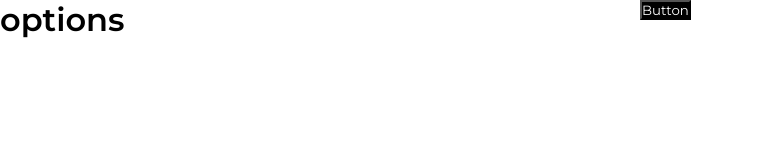
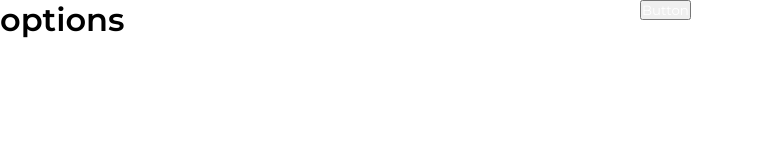
Before and after one commit to linus345/component-maker, a React (Create React App) app: page / in a window 1280 px wide. Shown: the top 160 px of the page, without its empty margins (0-782 px from the left). Built offline with nearby package versions, Linux system fonts and the light colour scheme.

Commit message:
added styles as an object in state

```diff
--- a/src/components/App.js
+++ b/src/components/App.js
@@ -6,13 +6,23 @@ import ViewSection from './ViewSection';
 import CodeSection from './CodeSection';
 
 function App() {
-  const [bg, setBg] = useState("#000");
+  const [styles, setStyles] = useState({
+    "background-color": "#007DFF",
+    "color": "#fff",
+    "border-width": "2px",
+    "border-color": "#007DFF",
+    "border-radius": "8px",
+    "font-size": "18px",
+    "font-weight": "700",
+    "padding": "15px",
+    "cursor": "pointer",
+  });
   return (
     <div className="App">
       <Layout>
-        <OptionSection />
-        <ViewSection bg={bg} />
-        <CodeSection />
+        <OptionSection styles={styles} setStyles={setStyles} />
+        <ViewSection styles={styles} />
+        <CodeSection styles={styles} />
       </Layout>
     </div>
   );
```
